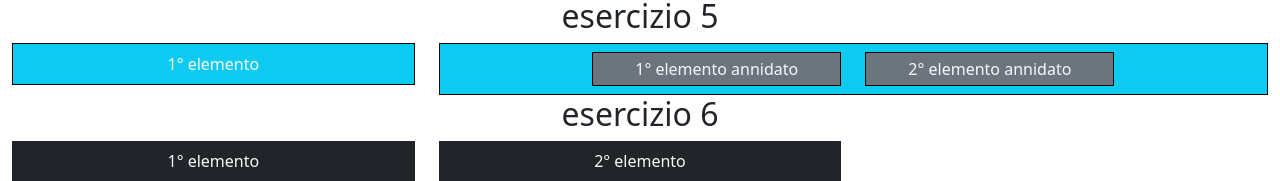
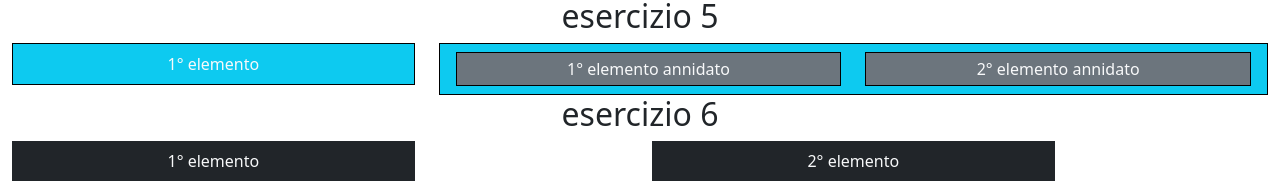
Before and after one commit to AmorminoAntonio/U2-S2-GRID-BOOTSTRAP, a plain HTML site: page index.html in a window 1280 px wide. Shown: the part 707-888 px from the top of the page. Drawn offline with nearby package versions, Linux system fonts and the light colour scheme.

Commit message:
last correction

```diff
--- a/index.html
+++ b/index.html
@@ -17,9 +17,7 @@
     <title>GRID BOOTSTRAP</title>
   </head>
   <body>
-    <div class="container-fluid">
-      <h1 class="text-center">Pratica con il grid system</h1>
-    </div>
+    <h1 class="text-center">Pratica con il grid system</h1>
 
     <h2 class="text-center">== esercizio 1 ==</h2>
 
@@ -72,6 +70,7 @@
         </div>
       </div>
     </div>
+
 
     <h2 class="text-center">== esercizio 3 ==</h2>
 
@@ -259,64 +258,60 @@
       </div>
     </div>
 
-
     <h2 class="text-center">esercizio 5</h2>
 
     <div class="container-fluid text-center">
       <div class="row">
         <div class="col-lg-4">
-          <div class="bg-info text-center text-light px-3 py-2 border border-1 border-black">
+          <div
+            class="bg-info text-center text-light px-3 py-2 border border-1 border-black"
+          >
             1° elemento
           </div>
         </div>
 
         <div class="col-lg-8">
-            <div class="bg-info text-center text-light px-3 py-2 border border-1 border-black">
-        <div class="row justify-content-center">
-            <div class="col-lg-4">
+          <div
+            class="bg-info text-center text-light px-3 py-2 border border-1 border-black"
+          >
+            <div class="row justify-content-center">
+              <div class="col-lg-6">
                 <div
-                  class="bg-secondary text-center text-light px-1 py-1 border border-1 border-black">
+                  class="bg-secondary text-center text-light px-1 py-1 border border-1 border-black"
+                >
                   1° elemento annidato
                 </div>
               </div>
-            <div class="col-lg-4">
+              <div class="col-lg-6">
                 <div
-                  class="bg-secondary text-center text-light px-1 py-1 border border-1 border-black">
+                  class="bg-secondary text-center text-light px-1 py-1 border border-1 border-black"
+                >
                   2° elemento annidato
                 </div>
               </div>
             </div>
-        </div>
+          </div>
         </div>
       </div>
     </div>
-
-
-
 
     <h2 class="text-center">esercizio 6</h2>
 
     <div class="container-fluid text-center">
       <div class="row">
         <div class="col-lg-4">
-          <div
-            class="bg-dark text-center text-light px-3 py-2"
-          >
+          <div class="bg-dark text-center text-light px-3 py-2">
             1° elemento
           </div>
         </div>
-        <div class="col-lg-4">
+        <div class="col-lg-4 offset-lg-2">
           <div
-            class="bg-dark text-center text-light p-2 px-3 py-2 flex-shrink-2"
+            class="bg-dark text-center text-light p-2 px-3 py-2"
           >
             2° elemento
           </div>
         </div>
       </div>
     </div>
-
-
-
-
   </body>
 </html>
```
